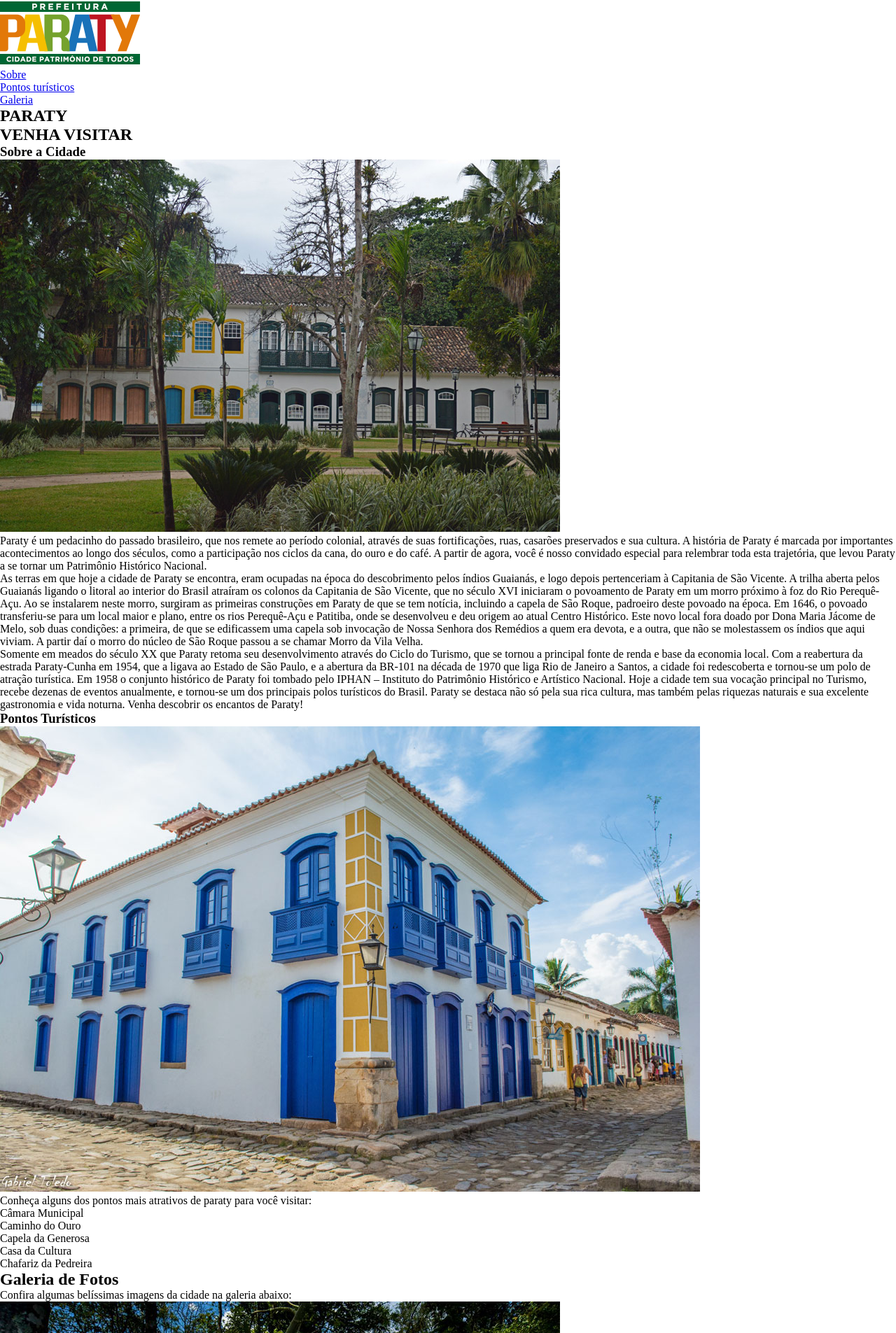
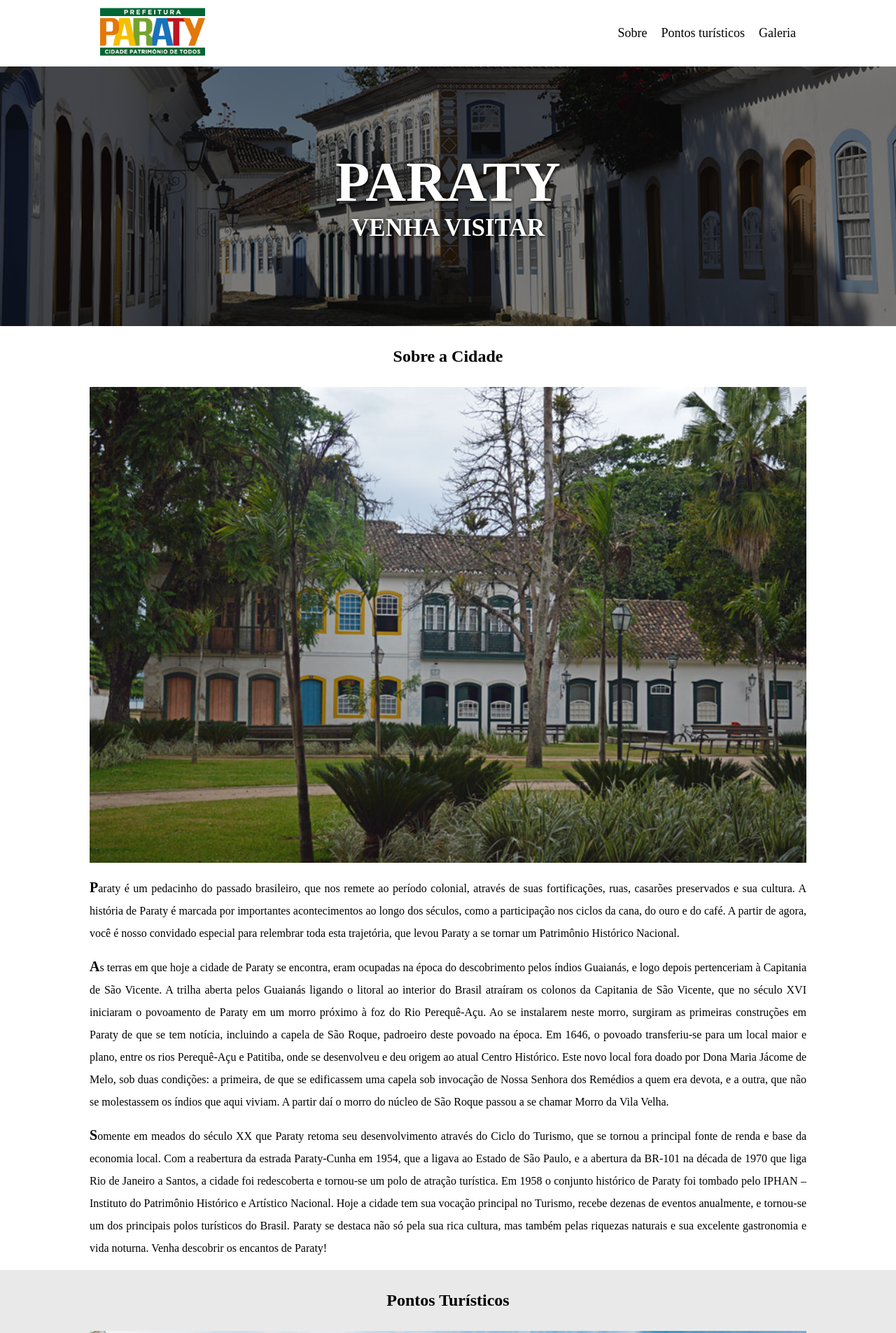
Before and after one commit to flawiin/visite-paraty, a plain HTML site: page index.html in a window 1280 px wide. Shown: the top 1905 px of the page at 70% size. Drawn offline with Linux system fonts and the light colour scheme.

Commit message:
Adiciona estilização do site

```diff
--- a/assets/css/style.css
+++ b/assets/css/style.css
@@ -1,5 +1,198 @@
 * {
-    margin: 0;
-    padding: 0;
-    box-sizing: border-box;
+  margin: 0;
+  padding: 0;
+  box-sizing: border-box;
+  list-style: none;
 }
+
+/* Cabeçalho */
+
+.header__conteudo {
+  width: 100%;
+  max-width: 1024px;
+  margin: 0 auto;
+  display: flex;
+  justify-content: space-between;
+  align-items: center;
+  padding: 10px 15px;
+}
+
+.header__img {
+  width: 150px;
+}
+
+.header__lista {
+  display: flex;
+  gap: 1.25rem;
+}
+
+.header__link {
+  font-size: 1.125rem;
+  text-decoration: none;
+  color: black;
+}
+
+/* Seção Capa */
+
+.capa {
+  position: relative;
+  width: 100%;
+  height: 100%;
+  background-image: url(../img/bg-estacao.jpg);
+  background-repeat: no-repeat;
+  background-size: cover;
+  text-align: center;
+  padding: 3.75rem 1.25rem;
+}
+
+.capa::before {
+  content: '';
+  top: 0;
+  left: 0;
+  position: absolute;
+  width: 100%;
+  height: 100%;
+  background-color: #000;
+  opacity: 0.5;
+}
+
+.capa__conteudo {
+  width: 100%;
+  height: 100%;
+  position: relative;
+  z-index: 1;
+  padding: 3.75rem 1.25rem;
+  top: 0;
+  left: 0;
+}
+
+.capa__titulo {
+  font-size: 5rem;
+  color: #fff;
+  text-shadow: 1px 1px 5px #000;
+}
+
+.capa__subtitulo {
+  font-size: 2.1875rem;
+  color: #fff;
+  text-shadow: 1px 1px 5px #000;
+}
+
+/* Seção Sobre */
+
+.sobre__article,
+.sobre__img {
+  width: 100%;
+  max-width: 1024px;
+  margin: 0 auto;
+  text-align: center;
+}
+
+.sobre__titulo {
+  padding: 1.875rem 0;
+  font-size: 1.5rem;
+}
+
+.sobre__article p {
+  text-align: justify;
+  margin: 15px 0;
+  line-height: 2rem;
+}
+
+.sobre__article p::first-letter {
+  font-size: 1.25rem;
+  font-weight: bold;
+}
+
+/* Seção Ponto Turístico */
+
+.ponto-turistico {
+  background-color: #e9e9e9;
+}
+
+.ponto-turistico__titulo {
+  font-size: 1.5rem;
+  padding: 1.875rem 0;
+}
+
+.ponto-turistico__conteudo,
+.ponto-turistico__img {
+  width: 100%;
+  max-width: 1024px;
+  margin: 0 auto;
+  text-align: center;
+}
+
+.ponto-turistico__conteudo p {
+  text-align: start;
+  font-size: 1.125rem;
+  margin: 0.625rem 0;
+}
+
+.ponto-turistico ul {
+  display: flex;
+  flex-direction: column;
+  padding-bottom: 1.25rem;
+}
+
+.ponto-turistico__item {
+  text-align: start;
+  line-height: 2rem;
+  display: flex;
+  align-items: center;
+}
+
+.ponto-turistico__item::before {
+  content: '';
+  background-image: url(../img/seta.png);
+  width: 20px;
+  height: 20px;
+  margin: 0 6px 0 0;
+}
+
+/* Galeraia de Fotos */
+
+.galeria__imagem {
+  width: 100%;
+  max-width: 1024px;
+  margin: 0 auto 70px auto;
+}
+
+.galeria__titulo {
+  text-align: center;
+  width: 100%;
+  max-width: 1024px;
+  padding: 2.5rem 0;
+  font-size: 1.5rem;
+  margin: 0 auto;
+}
+
+.galeria p {
+  width: 100%;
+  max-width: 1024px;
+  margin: 0 auto;
+  padding-bottom: 1.25rem;
+}
+
+.galeria__img {
+  width: calc((100% / 3) - 3px);
+  opacity: 0.6;
+}
+
+.galeria__img:hover {
+  opacity: 1;
+}
+
+/* Seção Rodapé */
+
+.rodape {
+  width: 100%;
+  padding: 1.25rem 0;
+  text-align: center;
+  background-color: #f5c002;
+  font-size: 1.125rem;
+}
+
+.rodape__nome {
+  color: royalblue;
+}
--- a/index.html
+++ b/index.html
@@ -9,6 +9,7 @@
 
   <body>
     <header class="header">
+      <div class="header__conteudo">
         <a class="header__logo" href="">
           <img class="header__img" src="./assets/img/logo.png" alt="Logo da Cidade de Paraty" />
         </a>
@@ -25,6 +26,7 @@
             </li>
           </ul>
         </nav>
+      </div>
     </header>
 
     <main>
@@ -78,8 +80,9 @@
       </section>
 
       <section class="ponto-turistico">
+        <div class="ponto-turistico__conteudo">
           <h3 class="ponto-turistico__titulo">Pontos Turísticos</h3>
-        <img class="ponto-turistico__img" src="/assets/img/Casa-da-Cultura.jpg" alt="Casarão" />
+          <img class="ponto-turistico__img" src="./assets/img/Casa-da-Cultura.jpg" alt="Casarão" />
           <p>Conheça alguns dos pontos mais atrativos de paraty para você visitar:</p>
           <ul>
             <li class="ponto-turistico__item">Câmara Municipal</li>
@@ -88,11 +91,13 @@
             <li class="ponto-turistico__item">Casa da Cultura</li>
             <li class="ponto-turistico__item">Chafariz da Pedreira</li>
           </ul>
+        </div>
       </section>
 
       <section class="galeria">
         <h2 class="galeria__titulo">Galeria de Fotos</h2>
         <p>Confira algumas belíssimas imagens da cidade na galeria abaixo:</p>
+        <div class="galeria__imagem">
           <img
             src="./assets/img/Caminho-do-Ouro.jpg"
             alt="Trecho empedrado do histórico Caminho do Ouro, rodeado por vegetação tropical em Paraty"
@@ -117,10 +122,11 @@
             src="./assets/img/Poco-Ingleses.jpg"
             alt="Poço dos Ingleses, uma piscina natural entre pedras e mata verde, típica das paisagens de Paraty"
             class="galeria__img" />
+        </div>
       </section>
     </main>
-    <footer>
-      <p>Desenvolvido por: <span>Flávio Pimentel</span></p>
+    <footer class="rodape">
+      <p>&copy; Desenvolvido por: <span class="rodape__nome">Flávio Pimentel</span></p>
     </footer>
   </body>
 </html>
```
Lines whose indentation alone changed are shown as unchanged.
